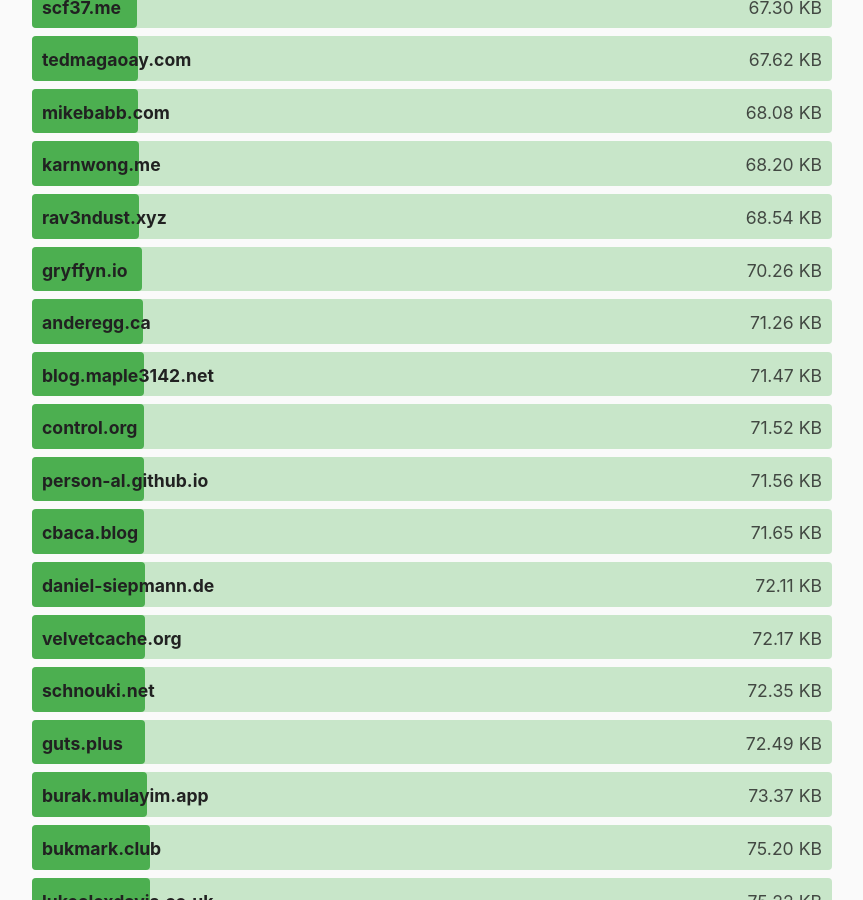
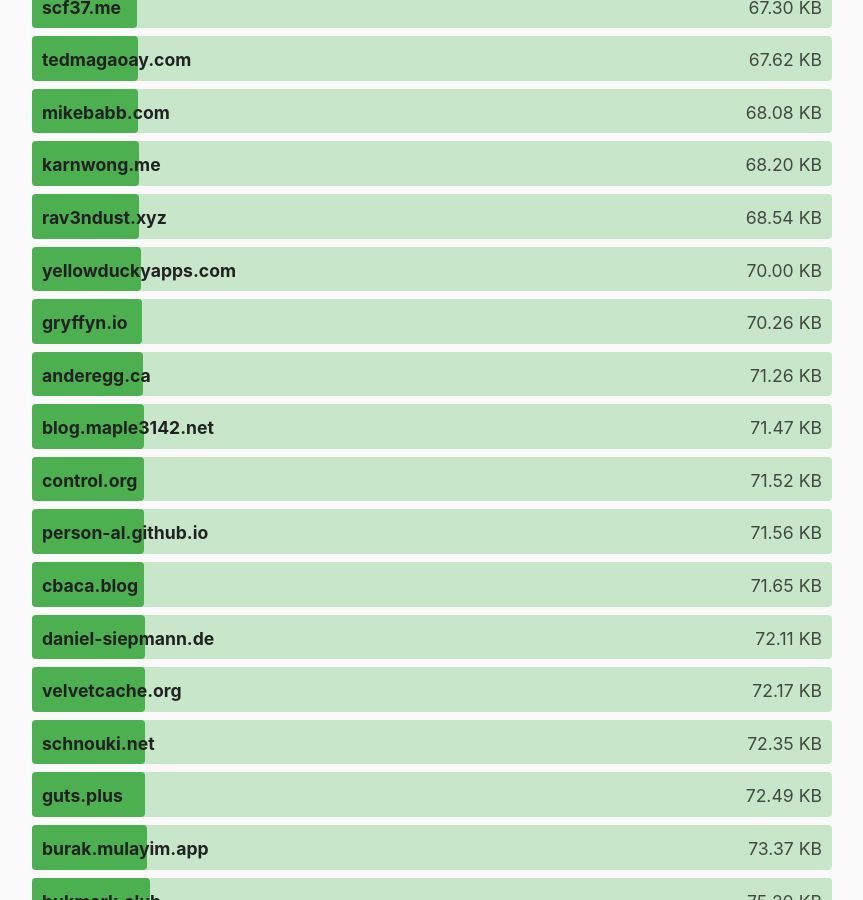
Before and after one commit to kevquirk/512kb.club, a Jekyll site: the page built from index.md, in a window 1280 px wide and 900 px high, scrolled down 20573 px. Shown: the whole window, without its empty margins (208-1071 px from the left). Built offline with Jekyll 4.4.1, drawn with Linux system fonts in a browser that asks for light colours.

Commit message:
added yellowduckyapps.com

```diff
--- a/_data/sites.yml
+++ b/_data/sites.yml
@@ -4203,6 +4203,11 @@
   size: 505.12
   last_checked: 2025-05-18
 
+- domain: yellowduckyapps.com
+  url: https://yellowduckyapps.com/
+  size: 70
+  last_checked: 2025-07-31
+
 - domain: yendefr.xyz
   url: https://yendefr.xyz/
   size: 66
```
